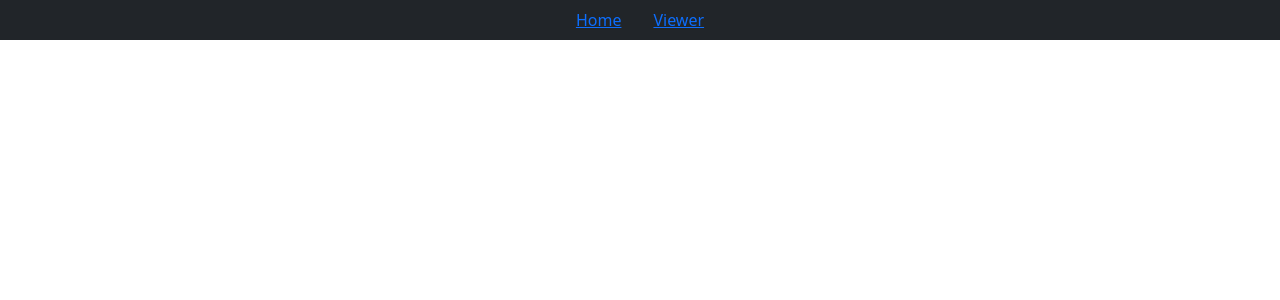
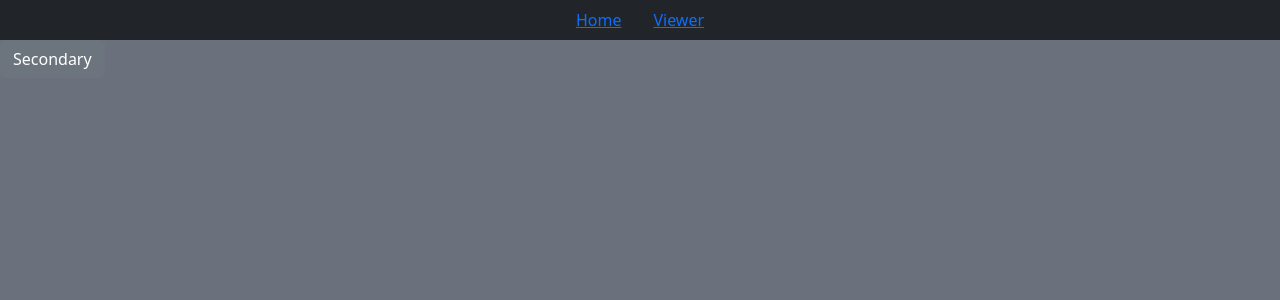
Before and after one commit to jpettyjohn/model-viewer, a React (Create React App) app: page / in a window 1280 px wide. Shown: the top 300 px of the page. Built offline with nearby package versions, Linux system fonts and the light colour scheme.

Commit message:
Added button

```diff
--- a/src/App.css
+++ b/src/App.css
@@ -10,3 +10,8 @@
   display:flex;
   gap: 2em;
 }
+
+.home-main {
+  display:flex;
+  align-items: center;
+}
--- a/src/App.js
+++ b/src/App.js
@@ -2,16 +2,25 @@ import React from 'react';
 import { BrowserRouter as Router, Routes, Route } from 'react-router-dom';
 import { Container } from 'react-bootstrap';
 import NavBarComponent from './components/NavBarComponent';
-import Viewer from './pages/viewer';
+import Viewer from './pages/Viewer';
 import Home from './pages/Home';
 import logo from './logo.svg';
 import './App.css';
 
 function App() {
+
+  const containerStyle = {
+    backgroundColor: 'rgb(106, 113, 125)',
+    color: 'white',
+    minHeight: '100vh',
+    width: '100%',
+    padding: '0',
+  }
+
   return (
     <Router>
       <NavBarComponent />
-      <Container>
+      <Container fluid style={containerStyle}>
         <Routes>
           <Route path="/viewer" Component={Viewer} />
           <Route path="/" Component={Home} />
--- a/src/pages/Home.js
+++ b/src/pages/Home.js
@@ -1,9 +1,11 @@
-
+import { Button } from 'react-bootstrap';
 
 const Home = () => {
 
     return (
-        <div></div>
+        <div class="home-main">
+            <Button variant="secondary">Secondary</Button>{' '}
+        </div>
     );
 }
 
```
Also changed, not shown: 1 other file (tests, documents, lock files or other folders).
